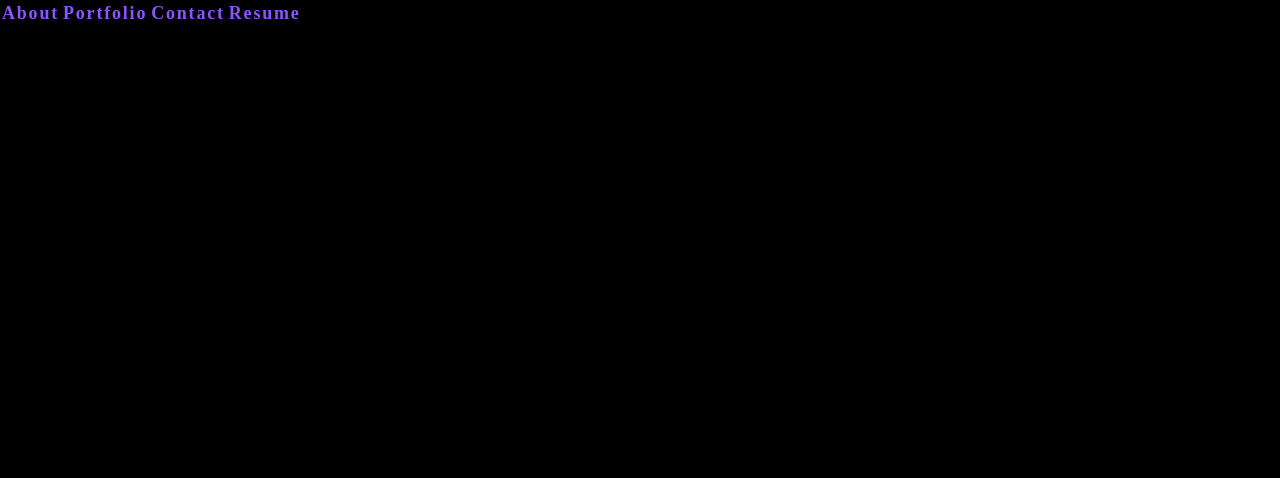
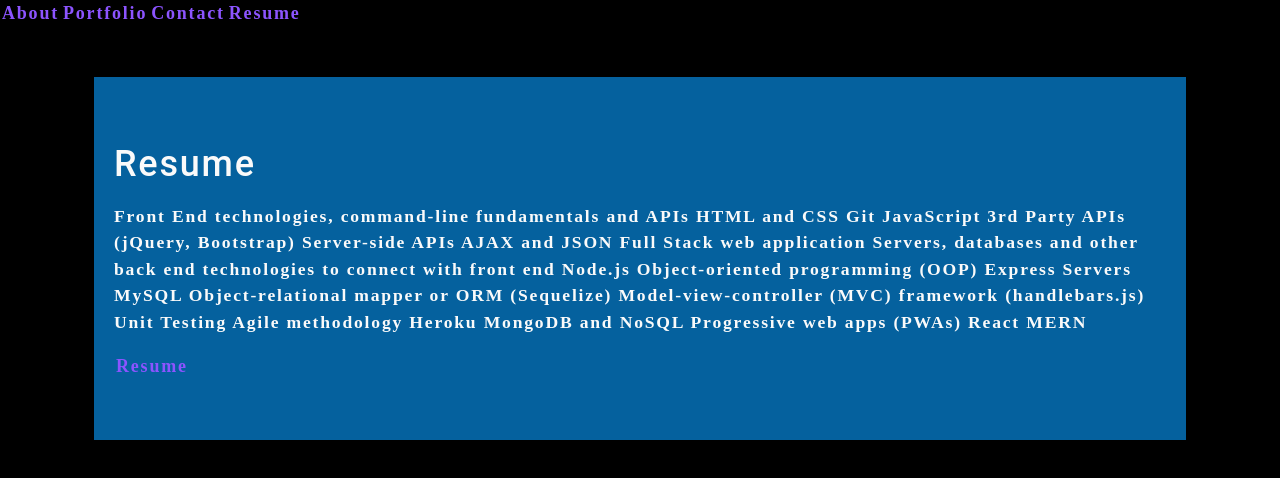
Before and after one commit to Jsumme1/julies-react-portfolio, a React (Create React App) app: page /resume in a window 1280 px wide. Shown: the top 478 px of the page. Built offline with nearby package versions, Linux system fonts and the light colour scheme.

Commit message:
resume page added

```diff
--- a/src/App.js
+++ b/src/App.js
@@ -4,6 +4,7 @@ import Nav from "./components/Nav";
 import About from "./components/About";
 import Portfolio from "./components/Portfolio";
 import ContactForm from "./components/Contact";
+import Resume from "./components/Resume";
 
 function App() {
 
@@ -17,6 +18,7 @@ function App() {
           <Route path="/" element={<About />} />
           <Route path="portfolio" element={<Portfolio />} />
           <Route path="contact" element={<ContactForm />} />
+          <Route path="resume" element={<Resume />} />
           <Route path="about" element={<About />} />
         </Routes>
       </main>
--- a/src/components/About/index.js
+++ b/src/components/About/index.js
@@ -1,8 +1,10 @@
 import React from "react";
 import coverImage from "../../assets/cover/cover-image.jpeg";
+import Wrapper from "../Wrapper";
 
 function About() {
   return (
+    <Wrapper>
       <section className="my-5">
         <h1 id="about">Julie Summers</h1>
         <img
@@ -14,17 +16,19 @@ function About() {
         <div className="my-2">
           <p>
             Lorem ipsum dolor sit amet, consectetur adipiscing elit. Donec
-          bibendum turpis sed ex condimentum molestie. Mauris condimentum lectus
-          ut ornare dignissim. Mauris faucibus urna mi, ac feugiat metus aliquam
-          maximus. Proin aliquam justo nec diam vulputate vestibulum. Aenean
-          sollicitudin nulla at nisi ornare, nec suscipit massa eleifend. Morbi
-          tristique justo vel turpis sollicitudin, et tristique velit convallis.
-          In hac habitasse platea dictumst. Phasellus mattis nunc sed orci
-          consequat laoreet. Praesent id nisl nibh. Curabitur imperdiet
-          ultricies mollis. In hac habitasse platea dictumst.
+            bibendum turpis sed ex condimentum molestie. Mauris condimentum
+            lectus ut ornare dignissim. Mauris faucibus urna mi, ac feugiat
+            metus aliquam maximus. Proin aliquam justo nec diam vulputate
+            vestibulum. Aenean sollicitudin nulla at nisi ornare, nec suscipit
+            massa eleifend. Morbi tristique justo vel turpis sollicitudin, et
+            tristique velit convallis. In hac habitasse platea dictumst.
+            Phasellus mattis nunc sed orci consequat laoreet. Praesent id nisl
+            nibh. Curabitur imperdiet ultricies mollis. In hac habitasse platea
+            dictumst.
           </p>
         </div>
       </section>
+    </Wrapper>
   );
 }
 
--- a/src/components/Nav/index.js
+++ b/src/components/Nav/index.js
@@ -9,7 +9,7 @@ function Nav() {
       <Link to="/about">About</Link>
       <Link to="/portfolio">Portfolio</Link>
       <Link to="/contact">Contact</Link>
-      <a href = "./JCS 2021.doc">Resume</a>
+      <Link to="/resume">Resume</Link>
     </div>
   );
 }
--- a/src/components/Portfolio/index.js
+++ b/src/components/Portfolio/index.js
@@ -1,7 +1,6 @@
 import React, { useState } from "react";
 import ProjectCard from "../ProjectCard";
-import Image1 from "../../assets/images/1.JPG";
-import Image2 from "../../assets/images/2.JPG";
+import Wrapper from "../Wrapper";
 
   const portfolios = [
     {
@@ -72,6 +71,7 @@ function Portfolio(props) {
 
 
   return (
+    <Wrapper>
       <div className="wrapper">
         {props.childern}
         <h1 className="title">Portfolio List</h1>
@@ -89,6 +89,7 @@ function Portfolio(props) {
         ))}
         {/* <ProjectCard/> */}
       </div>
+    </Wrapper>
   );
 }
 
--- a/src/components/ProjectCard/index.js
+++ b/src/components/ProjectCard/index.js
@@ -5,11 +5,13 @@ import "./style.css";
 function ProjectCard(props) {
 
   return (
+
     <div className="card">
       <div className="img-container">
         <img alt={props.name} src={props.image} />
       </div>
       <div className="content">
+        <div>
         <ul>
           <li>
             <strong>Project Name:</strong> {props.name}
@@ -25,7 +27,9 @@ function ProjectCard(props) {
           </li>
         </ul>
       </div>
+      </div>
     </div>
+
   );
 }
 
--- a/src/components/ProjectCard/style.css
+++ b/src/components/ProjectCard/style.css
@@ -1,7 +1,7 @@
 .card {
-  background: #fff;
+  background: rgb(125, 184, 218);
   border-radius: 2px;
-  height: 325px;
+  height: 400px;
   margin: 1rem;
   position: relative;
   width: 325px;
@@ -10,19 +10,22 @@
 }
 
 .card > .img-container {
-  height: 60%;
+  height: 40%;
   overflow: hidden;
   text-align: center;
   background:#6CADDC;
 }
 .card > .img-container > img {
-  width: 60%
+  width: 100%;
+  height: 100%;
+  display: block;
 }
 
 .card > .content {
-  padding-left: 1rem;
   padding-right: 1rem;
-  font-size: 15px;
+  font-size: 12px;
+  display: inline-block;
+  height: auto;
 }
 
 .card > .content > ul {
@@ -32,16 +35,3 @@
 .card > .content > ul > li {
   margin-top: 18px;
 }
-
-.card > .remove {
-  color: #ff1744;
-  font-size: 48px;
-  position: absolute;
-  top: -20px;
-  right: 5px;
-  cursor: pointer;
-}
-
-.card > .remove:hover {
-  color: #d50000;
-}
--- /dev/null
+++ b/src/components/Resume/index.js
@@ -0,0 +1,64 @@
+import React from "react";
+import Wrapper from "../Wrapper";
+
+function Resume() {
+  return (
+    <Wrapper>
+      <section className="my-5">
+        <h1 id="about">Resume</h1>
+              <div className="my-2">
+          <p>
+           Front End technologies, command-line fundamentals and APIs
+
+HTML and CSS
+
+Git
+
+JavaScript
+
+3rd Party APIs (jQuery, Bootstrap)
+
+Server-side APIs AJAX and JSON
+
+
+
+Full Stack web application
+
+Servers, databases and other back end technologies to connect with front end
+
+Node.js
+
+Object-oriented programming (OOP)
+
+Express Servers
+
+MySQL
+
+Object-relational mapper or ORM (Sequelize)
+
+Model-view-controller (MVC) framework (handlebars.js)
+
+Unit Testing
+
+Agile methodology
+
+Heroku
+
+
+
+MongoDB and NoSQL
+
+Progressive web apps (PWAs)
+
+React
+
+MERN
+</p>
+        </div>
+          <a href = "./JCS 2021.doc">Resume</a>
+      </section>
+    </Wrapper>
+  );
+}
+
+export default Resume;
--- /dev/null
+++ b/src/components/Wrapper/index.js
@@ -0,0 +1,8 @@
+import React from "react";
+import "./style.css";
+
+function Wrapper(props) {
+  return <div className="wrapper">{props.children}</div>;
+}
+
+export default Wrapper;
--- /dev/null
+++ b/src/components/Wrapper/style.css
@@ -0,0 +1,11 @@
+.wrapper {
+  padding-top: 50px;
+  background: #05619e;
+  height: 100%;
+  display: flex;
+  flex-flow: row wrap;
+  padding: 20px;
+  justify-content: space-around;
+  align-content: flex-start;
+  overflow: auto;
+}
```
Lines whose indentation alone changed are shown as unchanged.
